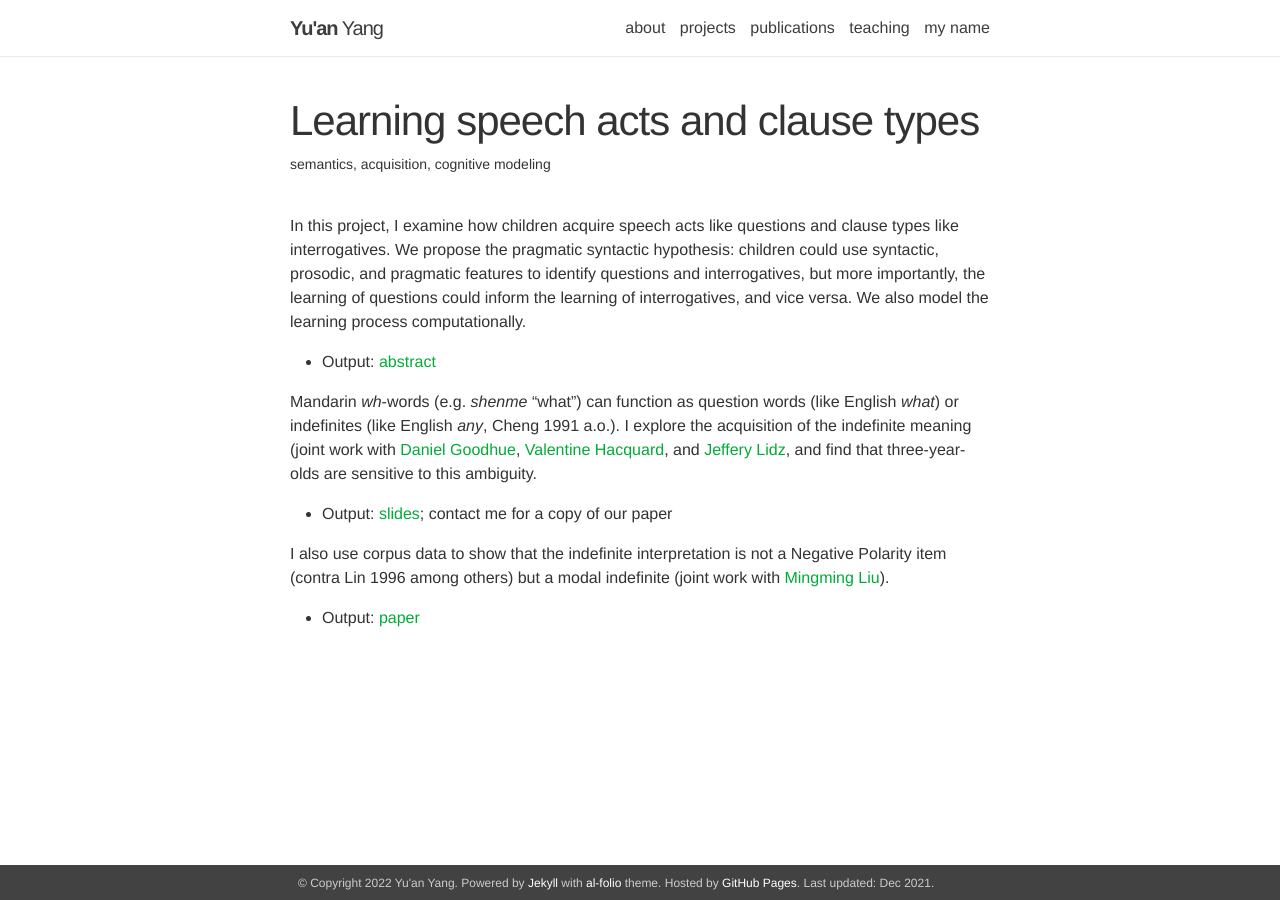
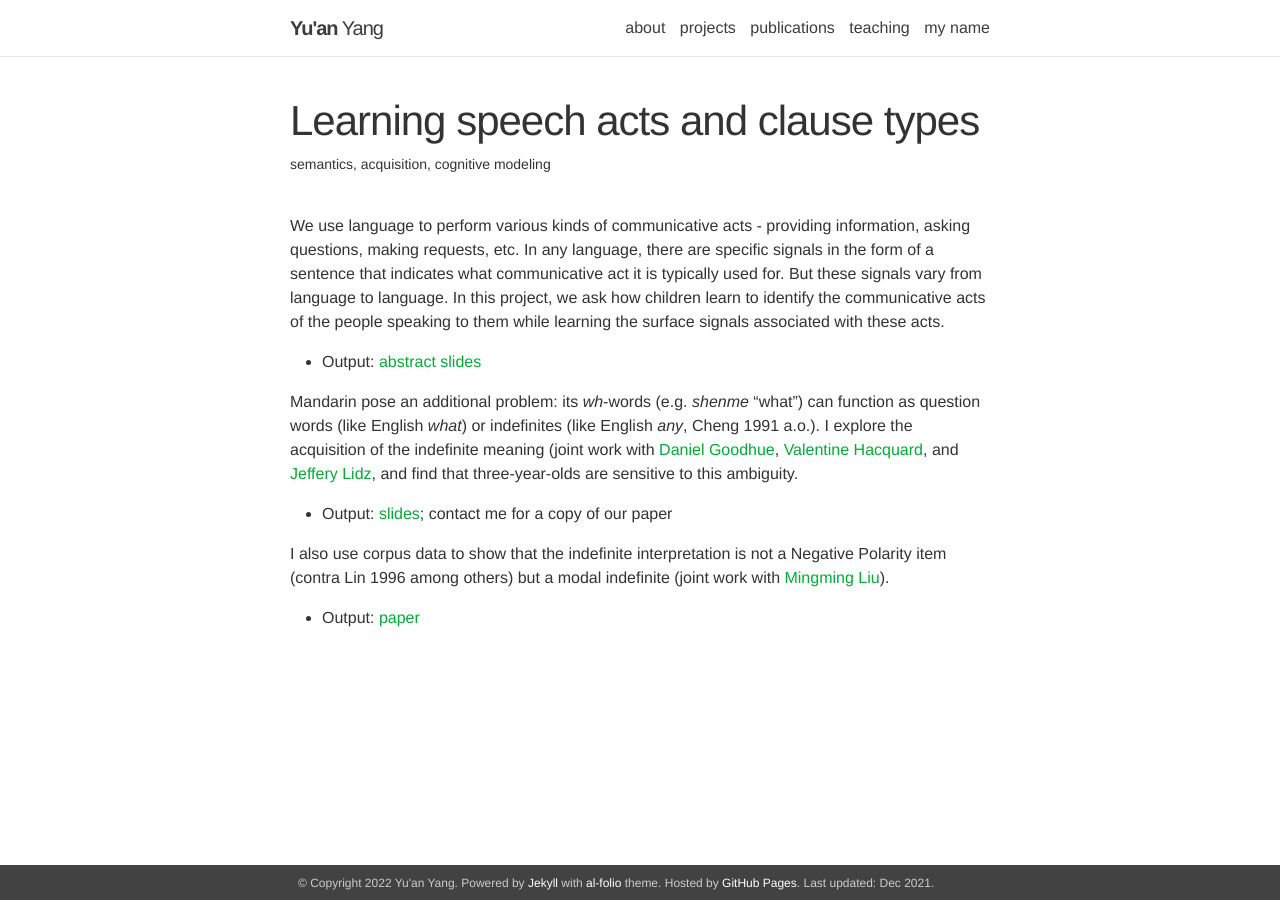
Before and after one commit to Yu-an/yu-an.github.io, a Jekyll site: the page built from _projects/1_questions.markdown, in a window 1280 px wide. Built offline with Jekyll 4.4.1, drawn with Linux system fonts in a browser that asks for light colours.

Commit message:
update project page

```diff
--- a/_projects/1_questions.markdown
+++ b/_projects/1_questions.markdown
@@ -5,10 +5,10 @@ description:  semantics, acquisition, cognitive modeling
 img: /assets/img/whanything.png
 ---
 
-In this project, I examine how children acquire speech acts like questions and clause types like interrogatives. We propose the pragmatic syntactic hypothesis: children could use syntactic, prosodic, and pragmatic features to identify questions and interrogatives, but more importantly, the learning of questions could inform the learning of interrogatives, and vice versa. We also model the learning process computationally.
-- Output: [abstract](../assets/pdf/Questionhood_abstract_LSA.pdf)
+We use language to perform various kinds of communicative acts - providing information, asking questions, making requests, etc. In any language, there are specific signals in the form of a sentence that indicates what communicative act it is typically used for. But these signals vary from language to language. In this project, we ask how children learn to identify the communicative acts of the people speaking to them while learning the surface signals associated with these acts.
+- Output: [abstract](../assets/pdf/Questionhood_abstract_LSA.pdf) [slides](../assets/pdf/Questionhood_interrogativity_Commit22.pdf)
 
-Mandarin *wh*-words (e.g. *shenme* "what") can function as question words (like English *what*) or indefinites (like English *any*, Cheng 1991 a.o.). I explore the acquisition of the indefinite meaning (joint work with <a href="{{site.data.coauthors["Daniel"].url}}" target="_blank">Daniel Goodhue</a>, <a href="{{site.data.coauthors["Valentine"].url}}" target="_blank">Valentine Hacquard</a>, and <a href="{{site.data.coauthors["Jeffrey"].url}}" target="_blank">Jeffery Lidz</a>, and find that three-year-olds are sensitive to this ambiguity.
+Mandarin pose an additional problem: its *wh*-words (e.g. *shenme* "what") can function as question words (like English *what*) or indefinites (like English *any*, Cheng 1991 a.o.). I explore the acquisition of the indefinite meaning (joint work with <a href="{{site.data.coauthors["Daniel"].url}}" target="_blank">Daniel Goodhue</a>, <a href="{{site.data.coauthors["Valentine"].url}}" target="_blank">Valentine Hacquard</a>, and <a href="{{site.data.coauthors["Jeffrey"].url}}" target="_blank">Jeffery Lidz</a>, and find that three-year-olds are sensitive to this ambiguity.
 
 - Output: [slides](../assets/pdf/WHanything_WCCFL.pdf); contact me for a copy of our paper
 
```
